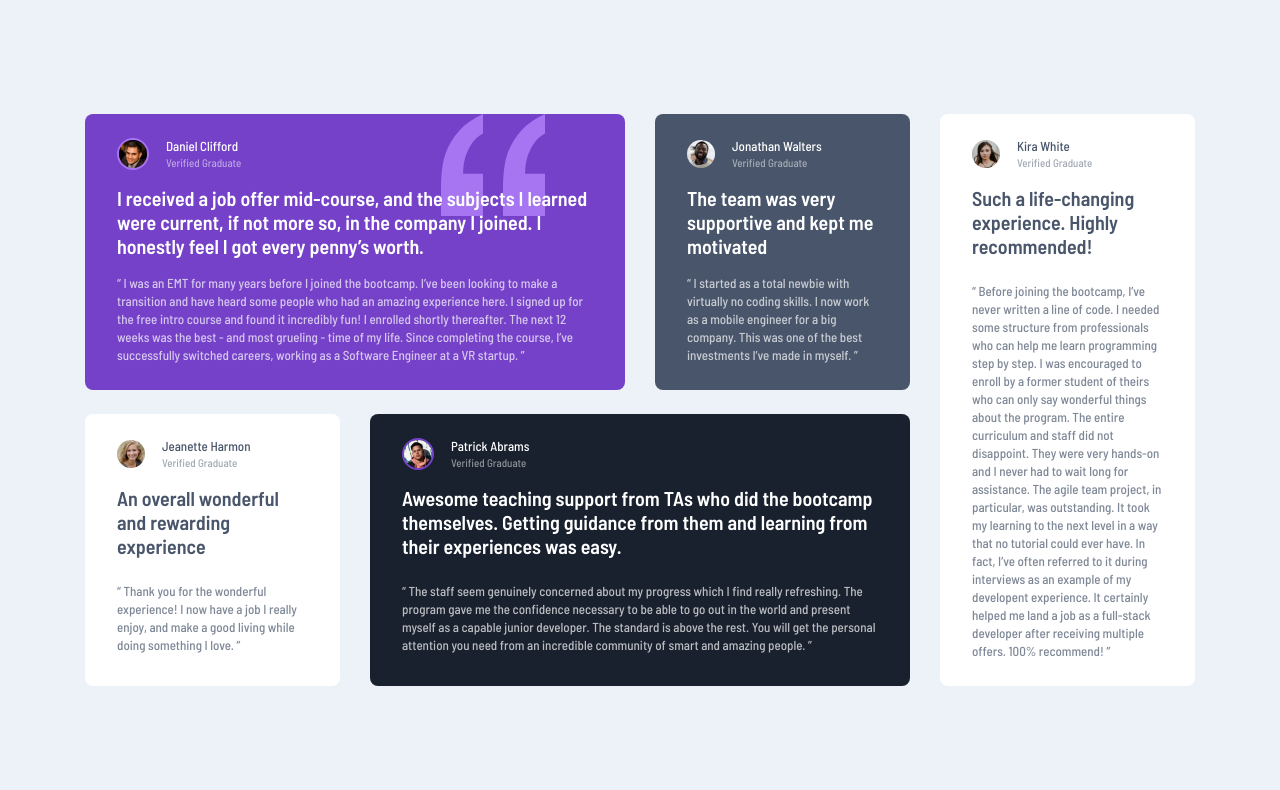
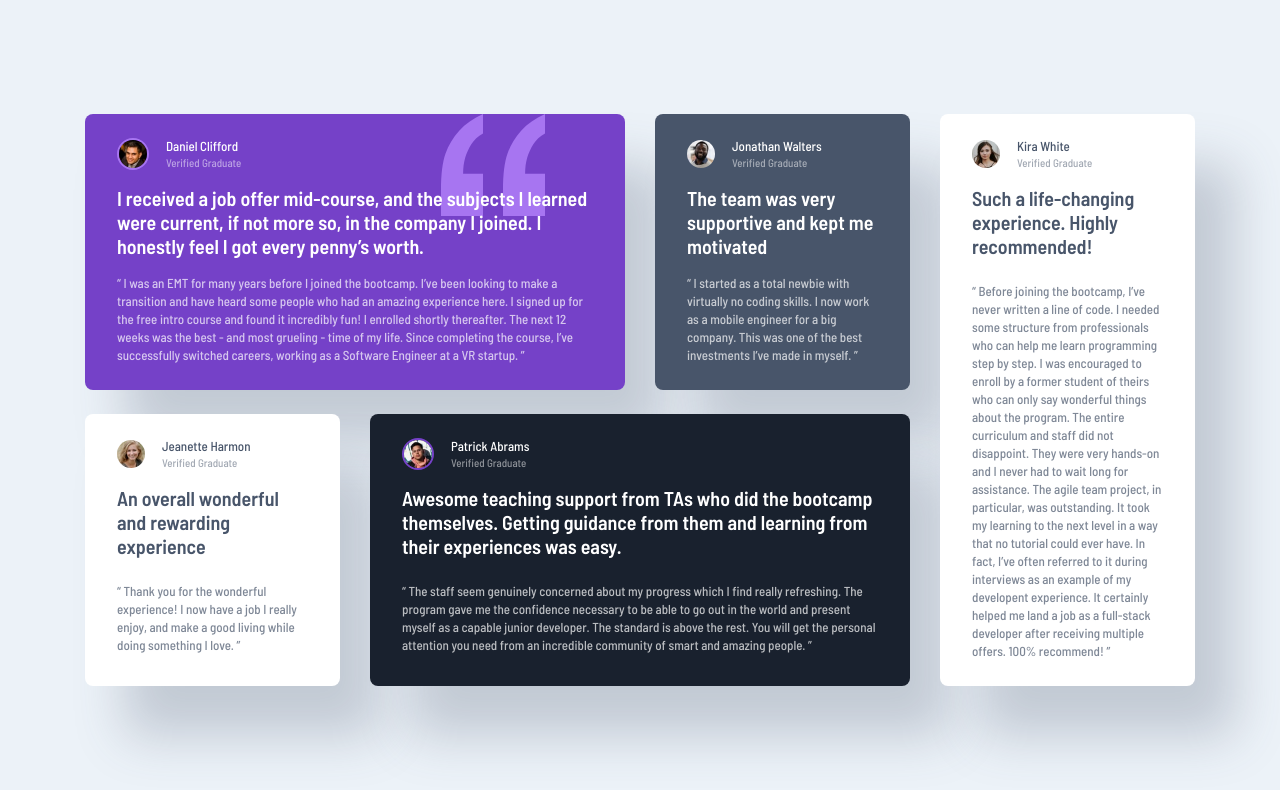
Before and after one commit to nashrulmalik/fm07-testimonials-grid-section, a plain HTML site: page index.html in a window 1280 px wide. Drawn offline with Linux system fonts and the light colour scheme.

Commit message:
add shadow

```diff
--- a/styles.css
+++ b/styles.css
@@ -47,6 +47,7 @@ main {
   .purple, .gray, .white1, .white2, .blackish-blue {
     border-radius: 8px;
     padding: 26px 32px;
+    box-shadow: 40px 50px 50px rgba(72, 85, 106, 0.25);
   }
 
   .purple {
```
